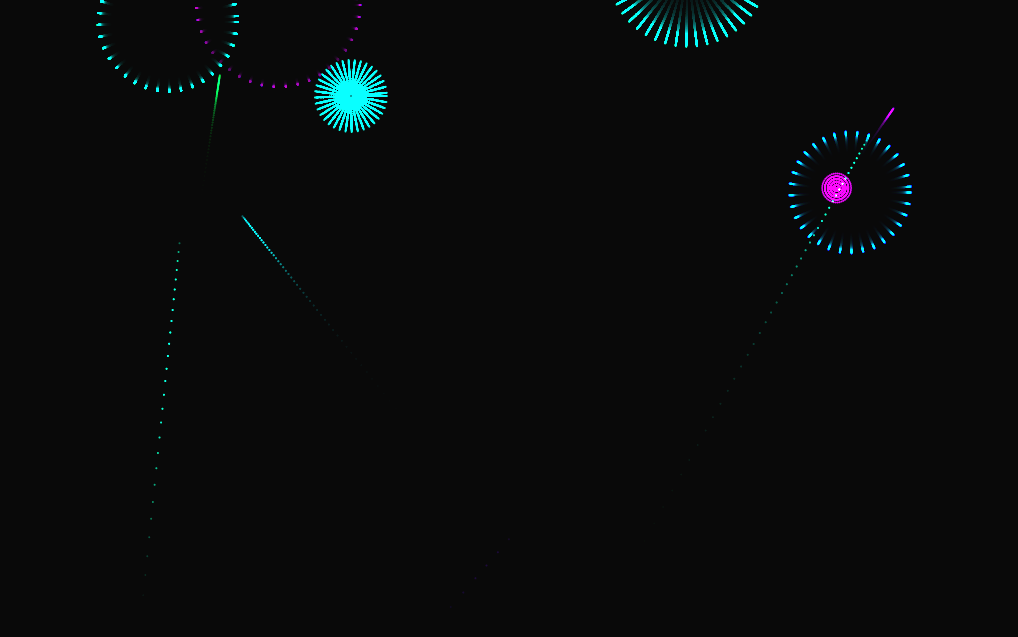
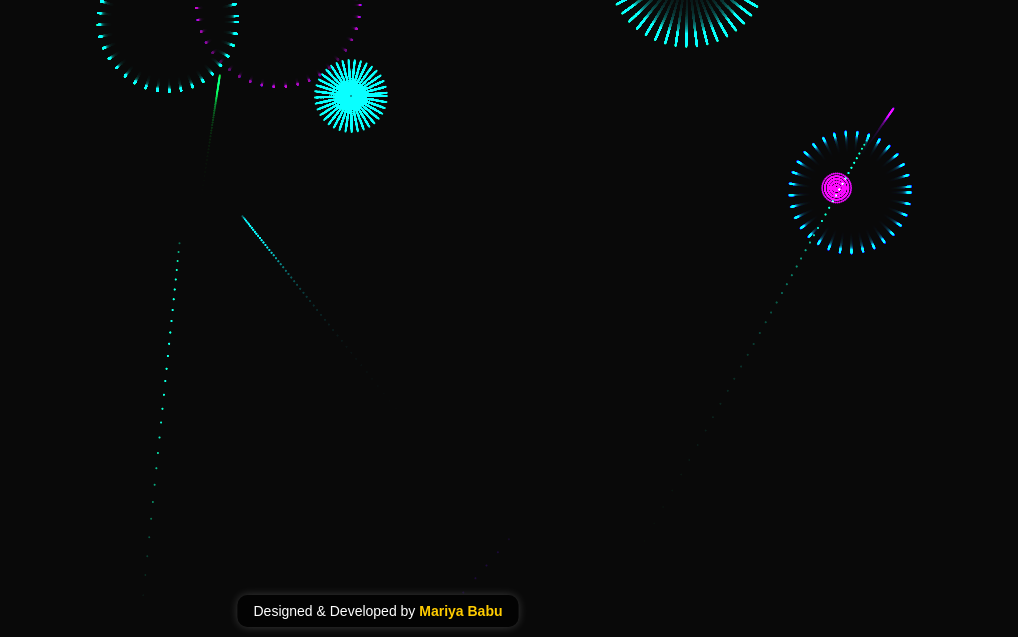
Before and after one commit to Mariya-Babu/NaaruBirthdayWishes, a plain HTML site: page index.html in a window 1280 px wide. Shown: the part 163-800 px from the top of the page, without its empty margins (262-1280 px from the left). Drawn offline with Linux system fonts and the light colour scheme.

Commit message:
copyright added index.html

```diff
--- a/index.html
+++ b/index.html
@@ -47,12 +47,38 @@
           font-size: 4em;
         }
       }
+
+      /* Footer Styling */
+      footer {
+        position: fixed;
+        bottom: 10px;
+        left: 50%;
+        transform: translateX(-50%);
+        color: white;
+        font-family: "Poppins", sans-serif;
+        font-size: 14px;
+        background: rgba(0, 0, 0, 0.6);
+        padding: 8px 16px;
+        border-radius: 10px;
+        text-align: center;
+        box-shadow: 0 0 10px rgba(255, 255, 255, 0.2);
+      }
+
+      footer span {
+        font-weight: bold;
+        color: #ffcc00; /* Gold color */
+      }
     </style>
   </head>
 
   <body>
     <h1>Happy Birthday Naaru</h1>
     <canvas id="birthday"></canvas>
+
+    <!-- Copyright Footer -->
+    <footer>
+      Designed & Developed by <span>Mariya Babu</span>
+    </footer>
 
     <script>
       const PI2 = Math.PI * 2;
```
